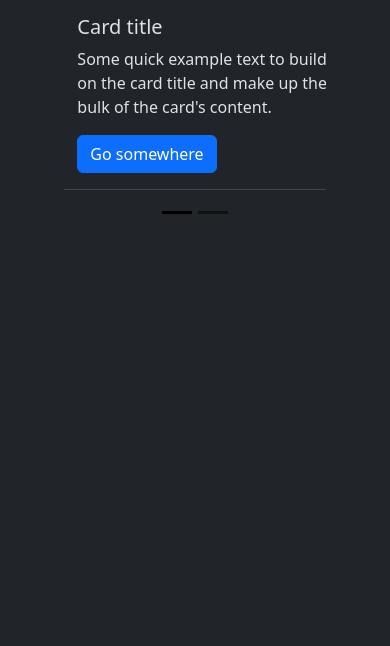
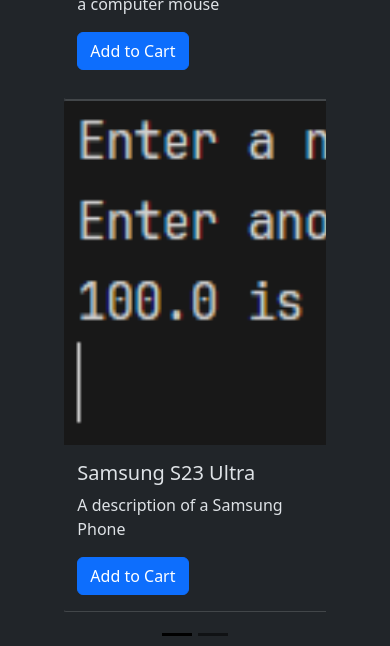
Before and after one commit to lucifer1147/ecom-project-django, a Django app: page /shop/ in a window 390 px wide. Shown: the part 1492-2138 px from the top of the page. Before the commit the page ends 1706 px from the top, so only its background shows below. Run offline with Django 4.2, Linux system fonts and the light colour scheme; data comes from the database, SQL or seed files in the repository; some libraries are stand-ins or nearby versions.

Commit message:
Commit: 1 [cat-wise-slides]

```diff
--- a/Shop/static/Shop/shop-index-style.css
+++ b/Shop/static/Shop/shop-index-style.css
@@ -7,9 +7,15 @@
     background-color: blue;
 }
 
-.col-md-3 img {
-    width: 100%;
-    height: auto;
+.col-md-3 div.card-img-div {
+    overflow: hidden;
+    /*width: 100%;*/
+    height: 355px;
+}
+
+div.card-img-div > img {
+    height: 100%;
+    width: auto;
 }
 
 body .carousel-indicator li {
--- a/Shop/templates/Shop/index.html
+++ b/Shop/templates/Shop/index.html
@@ -18,13 +18,14 @@
     <div class="carousel-item {% if idx == 0 %}active{% endif %}">
      {% for product in products %}
       <div class="col-xs-3 col-sm-3 col-md-3">
-       <div class="card" style="width: 18rem;">
-        <img src="..." class="card-img-top" alt="...">
+       <div class="card" style="width: 18rem; height: 32rem; overflow: hidden">
+        <div class="card-img-div">
+         <img src="/media/{{ product.product_image }}" class="card-img-top" alt="...">
+        </div>
         <div class="card-body">
-         <h5 class="card-title">Card title</h5>
-         <p class="card-text">Some quick example text to build on the card title and make up the bulk of the card's
-          content.</p>
-         <a href="#" class="btn btn-primary">Go somewhere</a>
+         <h5 class="card-title">{{ product.product_name }}</h5>
+         <p class="card-text">{{ product.product_description }}</p>
+         <a href="#" class="btn btn-primary">Add to Cart</a>
         </div>
        </div>
       </div>
```
Lines whose indentation alone changed are shown as unchanged.
